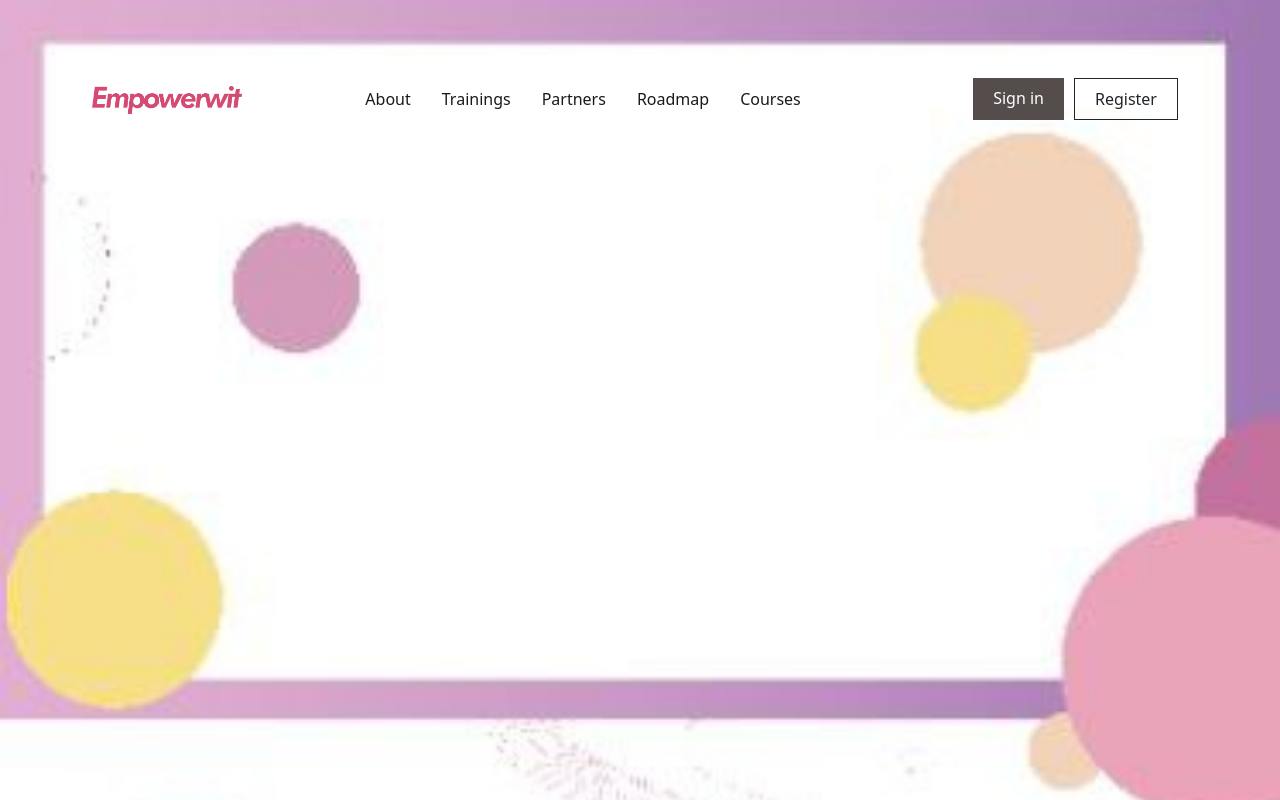
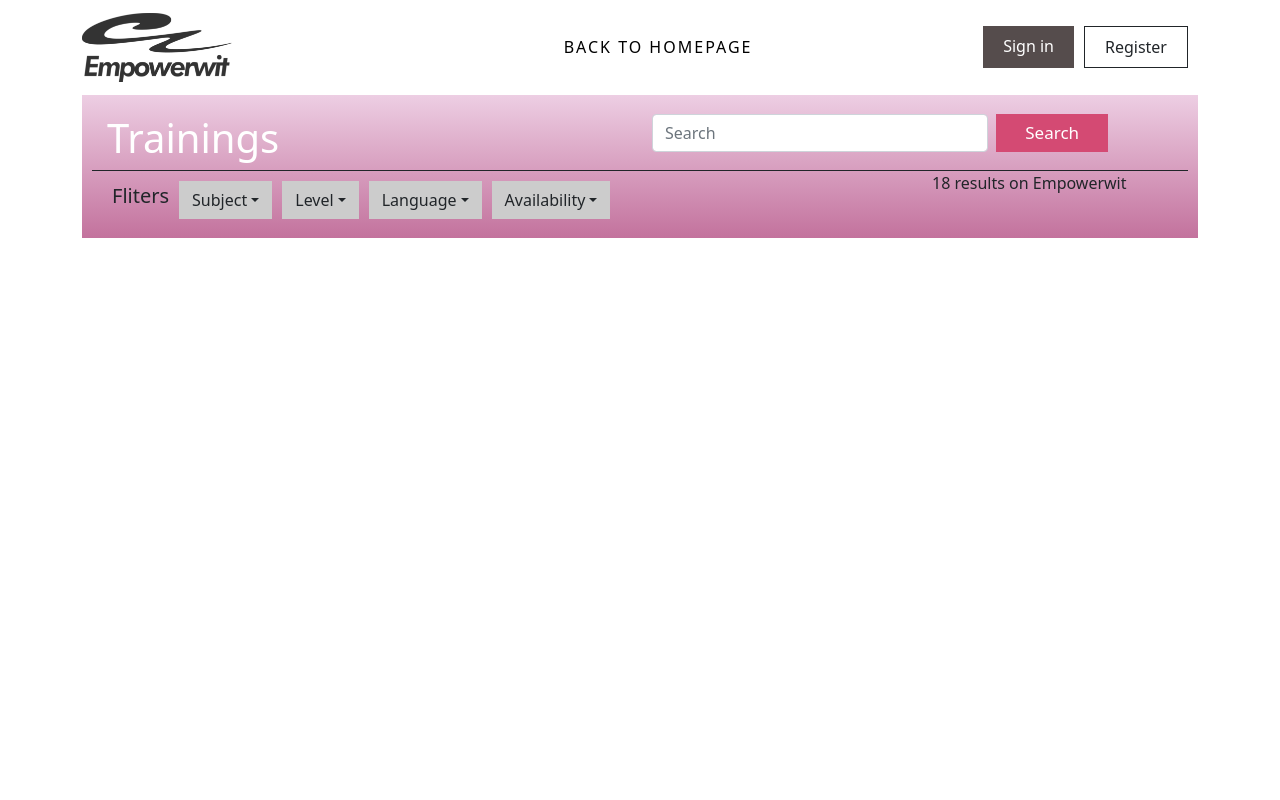
Before and after one commit to kesaviwebsolutions/empowerwit, a React (Create React App) app: page /courses in a window 1280 px wide. Shown: the top 800 px of the page. Built offline with nearby package versions, Linux system fonts and the light colour scheme.

Commit message:
empowerwit-update

```diff
--- a/src/App.js
+++ b/src/App.js
@@ -1,15 +1,16 @@
 import { BrowserRouter as Router, Switch, Route } from "react-router-dom";
 import "./App.css";
 import Home from "./components/pages/Home";
-import Navbar from "./components/Navbar";
+import Courses from "./components/pages/Courses";
 
 function App() {
   return (
     <div className="App">
       <Router>
-        <Navbar />
+
         <Switch>
           <Route path="/" component={Home} exact></Route>
+          <Route path="/courses" component={Courses}></Route>
         </Switch>
       </Router>
     </div>
--- /dev/null
+++ b/src/components/NavCourse.js
@@ -0,0 +1,66 @@
+import React from "react";
+import img7 from "./images/img7.png";
+import "./courses.css";
+
+export default function NavCourse() {
+  return (
+    <div>
+      <section>
+        <nav className="navbar navbar-expand-lg bg-transparent">
+          <div className="container">
+            <a className="navbar-brand" href="/">
+              <img src={img7} alt="" className="course-img" />
+            </a>
+            <button
+              className="navbar-toggler"
+              type="button"
+              data-bs-toggle="collapse"
+              data-bs-target="#navbarNavAltMarkup"
+              aria-controls="navbarNavAltMarkup"
+              aria-expanded="false"
+              aria-label="Toggle navigation"
+            >
+              <span className="navbar-toggler-icon"></span>
+            </button>
+            <div className="collapse navbar-collapse" id="navbarNavAltMarkup">
+              <ul className="navbar-nav m-auto">
+                <li className="nav-item">
+                  <a
+                    className="nav-link active"
+                    aria-current="page"
+                    href="/"
+                    style={{
+                      color: "#000000",
+                      letterSpacing: "2px",
+                      fontWeight: "500",
+                    }}
+                  >
+                    BACK TO HOMEPAGE
+                  </a>
+                </li>
+              </ul>
+
+              <div className="buttons d-flex">
+                <div
+                  className="btn-sign"
+                  style={{
+                    border: "none",
+                    background: "#554c4c",
+                    color: "#fff",
+                    maxWidth: "100px",
+                    padding: "8px 20px",
+                    marginRight: "10px",
+                    cursor: "default",
+                  }}
+                >
+                  Sign in
+                </div>
+                <div className="btn-register">Register</div>
+              </div>
+            </div>
+          </div>
+        </nav>
+      </section>
+    </div>
+  );
+}
--- a/src/components/Navbar.js
+++ b/src/components/Navbar.js
@@ -1,6 +1,6 @@
 import React from "react";
 import img from "./images/img10.png";
-import bg1 from "./images/background.jpg";
+import bg1 from "./images/background_wt.png";
 export default function Navbar() {
   return (
     <div>
@@ -22,12 +22,13 @@ export default function Navbar() {
               <span className="navbar-toggler-icon"></span>
             </button>
             <div className="collapse navbar-collapse" id="navbarNav">
-              <ul
-                className="navbar-nav"
-                style={{ marginLeft: "auto", marginRight: "auto" }}
-              >
+              <ul className="navbar-nav m-auto">
                 <li className="nav-item">
-                  <a className="nav-link active" aria-current="page" href="#about-us">
+                  <a
+                    className="nav-link active"
+                    aria-current="page"
+                    href="#about-us"
+                  >
                     About
                   </a>
                 </li>
--- /dev/null
+++ b/src/components/courses.css
@@ -0,0 +1,25 @@
+/* NAVBAR */
+img.course-img {
+  max-width: 150px;
+}
+
+/* COURSES */
+.training-heading {
+  margin-left: 15px;
+}
+.training-area {
+  border-bottom: 1px solid;
+}
+.fliter-area {
+  display: flex;
+  align-items: center;
+  margin-top: 10px;
+  margin-left: 20px;
+}
+.btn-group {
+  margin-left: 10px;
+}
+.training-section {
+  padding: 19px 10px;
+  background-image: linear-gradient(#edcee3, #c3729d);
+}
--- /dev/null
+++ b/src/components/pages/Courses.js
@@ -0,0 +1,123 @@
+import React from "react";
+import NavCourse from "../NavCourse";
+
+export default function Courses() {
+  const fliterInfo = [
+    {
+      subject: "Subject",
+      action: "Action",
+      action2: "Another Action",
+    },
+    {
+      subject: "Level",
+      action: "Action",
+      action2: "Another Action",
+    },
+    {
+      subject: "Language",
+      action: "Action",
+      action2: "Another Action",
+    },
+    {
+      subject: "Availability",
+      action: "Action",
+      action2: "Another Action",
+    },
+  ];
+
+  const renderFilter = (fliterInfo, index) => {
+    return (
+      <div className="btn-group" key={index}>
+        <button
+          type="button"
+          className="btn  dropdown-toggle"
+          style={{background:"#cccccc", borderRadius:"0px"}}
+          data-bs-toggle="dropdown"
+          aria-expanded="false"
+        >
+          {fliterInfo.subject}
+        </button>
+        <ul className="dropdown-menu">
+          <li>
+            <a className="dropdown-item" href="/">
+              {fliterInfo.action}
+            </a>
+          </li>
+          <li>
+            <a className="dropdown-item" href="/">
+              {fliterInfo.action2}
+            </a>
+          </li>
+        </ul>
+      </div>
+    );
+  };
+
+  return (
+    <div>
+      <NavCourse />
+      <section>
+        <div className="container">
+          <div className="training-section">
+            <div className="training-area">
+              <div className="row">
+                <div className="col-md-6">
+                  <div className="training-heading">
+                    <h1 style={{color:"#fff"}}>Trainings</h1>
+                  </div>
+                </div>
+                <div className="col-md-6">
+                  <form
+                    className="d-flex"
+                    role="search"
+                    action=""
+                    style={{ marginRight: "80px" }}
+                  >
+                    <input
+                      className="form-control me-2"
+                      type="search"
+                      placeholder="Search"
+                      aria-label="Search"
+                    />
+                    <button
+                      className="button border border-0"
+                      type="submit"
+                      style={{
+                        background: "#D44A73",
+                        color: "#fff",
+                        fontSize: "17px",
+                        width: "150px",
+                      }}
+                    >
+                      Search
+                    </button>
+                  </form>{" "}
+                </div>
+              </div>
+            </div>
+            <div className="fliter">
+              <div className="row">
+                <div className="col-md-9">
+                  <div className="fliter-area">
+                    <div className="fliter-heading">
+                      <h5>Fliters</h5>
+                    </div>
+                    <div className="fliter-content d-flex">
+                      {" "}
+                      {fliterInfo.map(renderFilter)}
+                    </div>
+                  </div>
+                </div>
+                <div className="col-md-3">
+                  <div className="result-span">
+                    <span className="rs">18 results on Empowerwit</span>
+                  </div>
+                </div>
+              </div>
+            </div>
+          </div>
+        </div>
+      </section>
+    </div>
+  );
+}
--- a/src/components/pages/Home.js
+++ b/src/components/pages/Home.js
@@ -1,8 +1,10 @@
 import React from "react";
 import Main from "../Main";
+import Navbar from "../Navbar";
 export default function Home() {
   return (
     <div>
+       <Navbar />
      <Main/>
     </div>
   );
```
Also changed, not shown: src/components/images/background_wt.png.
